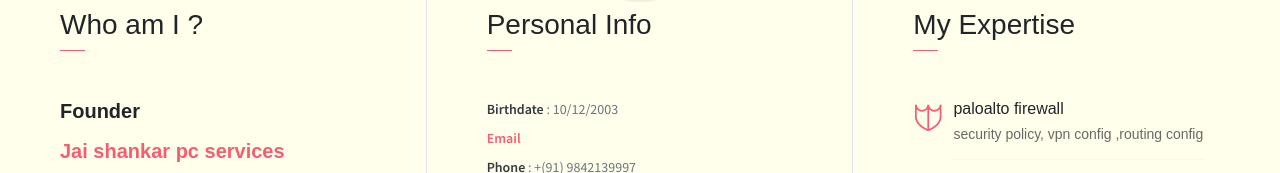
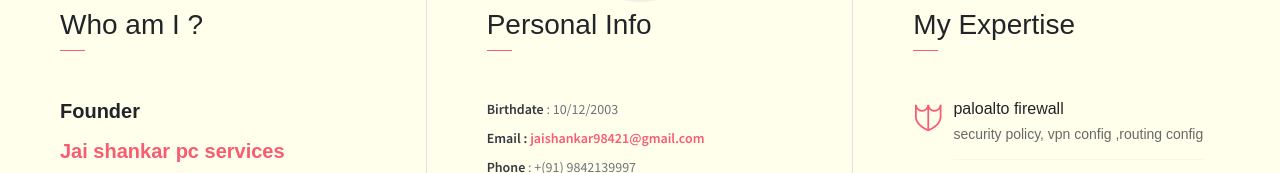
Before and after one commit to Jaishankar-2003/python-stock, a website: page public_html/index.html in a window 1280 px wide. Shown: the part 769-942 px from the top of the page. Drawn offline with nearby package versions, Linux system fonts and the light colour scheme; files that its build step writes are made by us from their sources.

Commit message:
final update

```diff
--- a/public_html/index.html
+++ b/public_html/index.html
@@ -96,7 +96,7 @@
                 <span class="line mb-5"></span>
                 <ul class="mt40 info list-unstyled">
                     <li><span>Birthdate</span> : 10/12/2003</li>
-                    <li><span><a href="mailto:jaishankar98421@gmail.com">Email</a></span></li>
+                    <li><span>Email : <a href="mailto:jaishankar98421@gmail.com">jaishankar98421@gmail.com</a></span></li>
                     <li><span>Phone</span> : +(91) 9842139997</li>
                     <li><span>Skype</span> : Jai_shankar </li>
                     <li><span>Address</span> :  madurai,tamilnadu,india</li>
```
